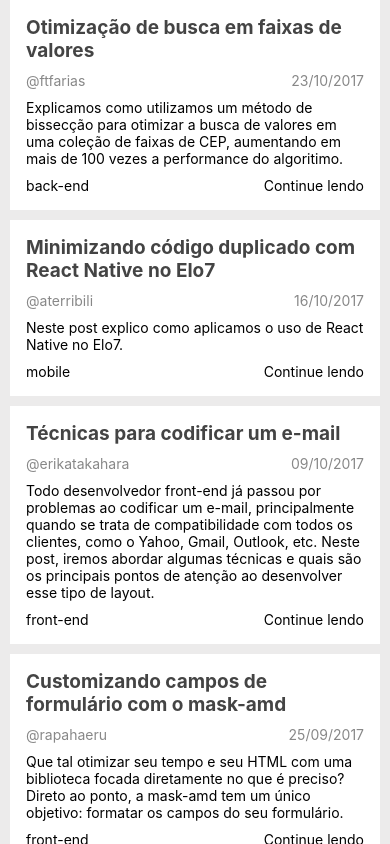
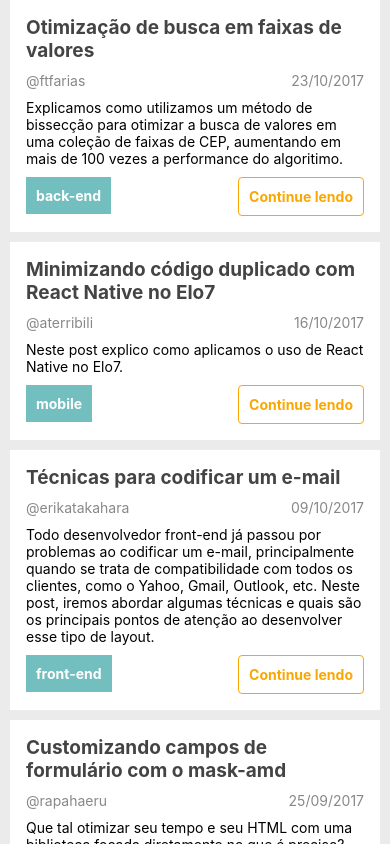
Before and after one commit to newton-beck/tech-blog-app, a React Native app: screen / in a window 390 px wide. Built offline with nearby package versions, Linux system fonts and the light colour scheme.

Commit message:
Finaliza o layout da tela de lista de posts

```diff
--- a/src/post/Post.js
+++ b/src/post/Post.js
@@ -1,5 +1,5 @@
 import React from 'react';
-import { View, Text, StyleSheet } from 'react-native';
+import { View, Text, TouchableHighlight, StyleSheet } from 'react-native';
 
 const Post = ({ post }) => {
   return (
@@ -11,8 +11,12 @@ const Post = ({ post }) => {
       </View>
       <Text style={styles.description}>{post.description}</Text>
       <View style={styles.actions}>
-        <Text>{post.category}</Text>
-        <Text>Continue lendo</Text>
+        <TouchableHighlight>
+          <Text style={styles.category}>{post.category}</Text>
+        </TouchableHighlight>
+        <TouchableHighlight>
+          <Text style={styles.details}>Continue lendo</Text>
+        </TouchableHighlight>
       </View>
     </View>
   );
@@ -49,6 +53,20 @@ const styles = StyleSheet.create({
   actions: {
     flexDirection: 'row',
     justifyContent: 'space-between',
+  },
+  category: {
+    backgroundColor: '#73bebe',
+    color: '#fff',
+    fontWeight: 'bold',
+    padding: 10,
+  },
+  details: {
+    borderColor: '#fba702',
+    borderRadius: 4,
+    borderWidth: 1,
+    color: '#fba702',
+    fontWeight: 'bold',
+    padding: 10,
   }
 });
 
```
